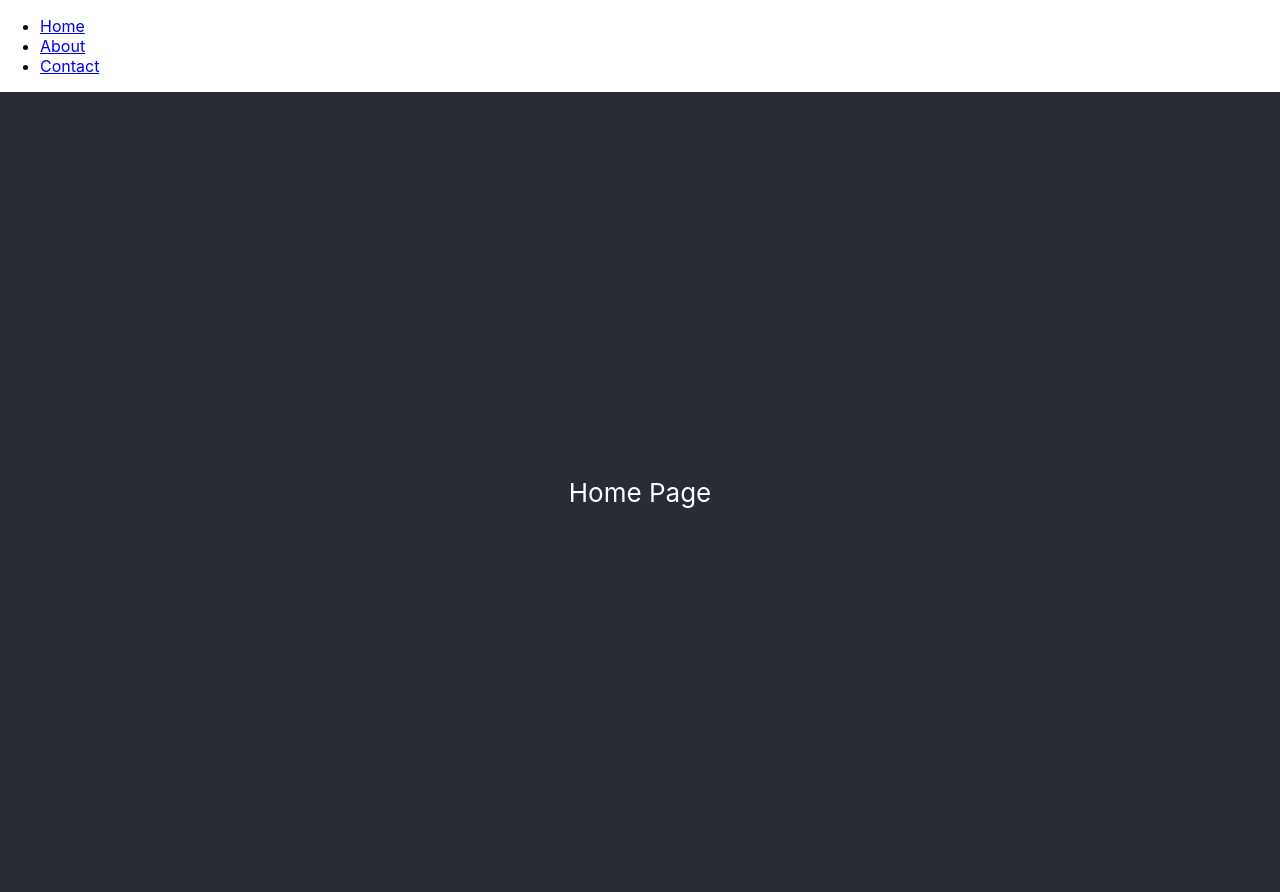
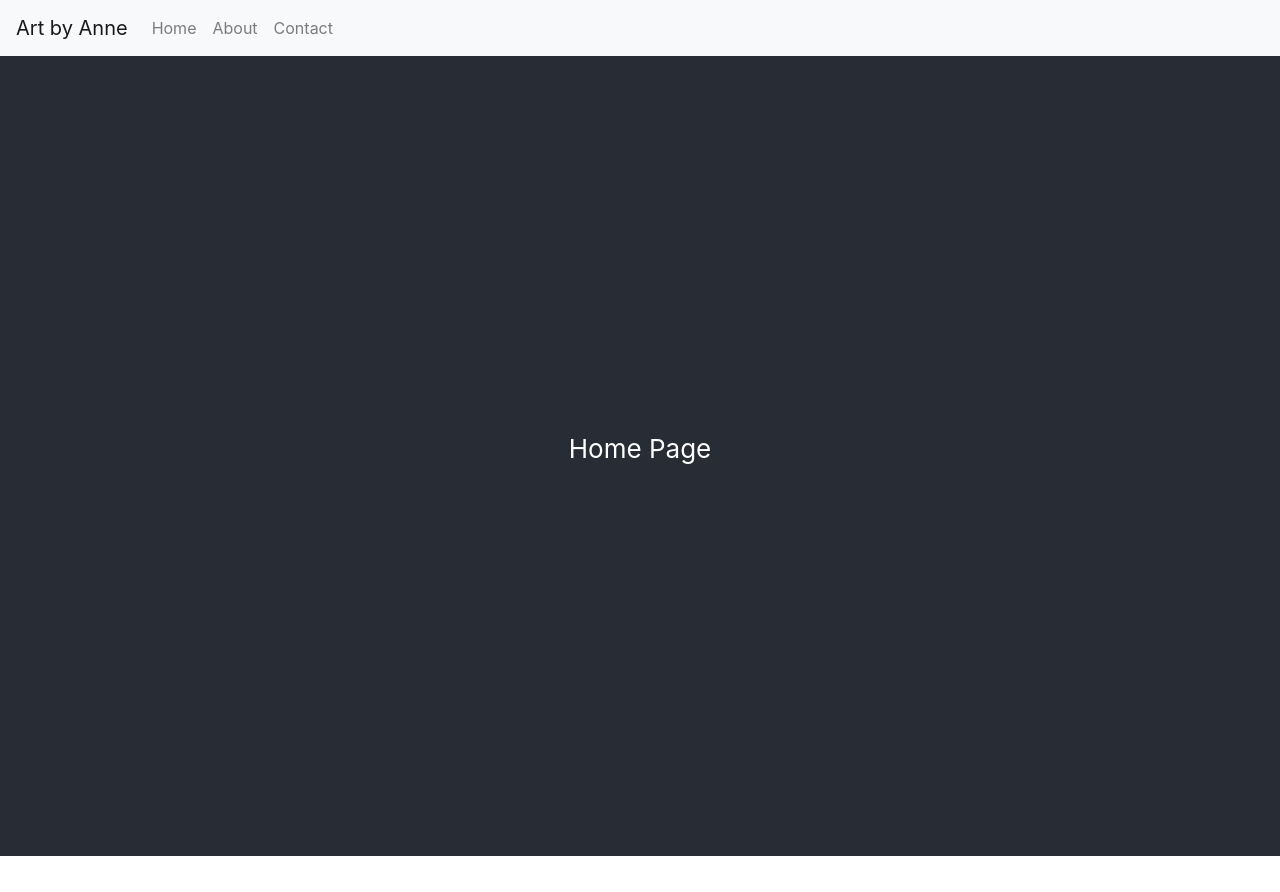
Before and after one commit to katejamboretz/art-portfolio, a React (Create React App) app: page / in a window 1280 px wide. After the commit the page ends 856 px from the top, so only its background shows below. Built offline with nearby package versions, Linux system fonts and the light colour scheme.

Commit message:
import react-bootstrap and add navbar

```diff
--- a/package.json
+++ b/package.json
@@ -6,8 +6,10 @@
     "@testing-library/jest-dom": "^4.2.4",
     "@testing-library/react": "^9.5.0",
     "@testing-library/user-event": "^7.2.1",
+    "bootstrap": "^4.5.0",
     "colorette": "^1.2.1",
     "react": "^16.13.1",
+    "react-bootstrap": "^1.2.2",
     "react-dom": "^16.13.1",
     "react-router-dom": "^5.2.0",
     "react-scripts": "3.4.1"
--- a/public/index.html
+++ b/public/index.html
@@ -7,12 +7,14 @@
   <meta name="viewport" content="width=device-width, initial-scale=1" />
   <meta name="theme-color" content="#000000" />
   <meta name="description" content="Web site created using create-react-app" />
-  <link rel="apple-touch-icon" href="%PUBLIC_URL%/logo192.png" />
+  <!-- <link rel="apple-touch-icon" href="%PUBLIC_URL%/logo192.png" /> -->
   <!--
       manifest.json provides metadata used when your web app is installed on a
       user's mobile device or desktop. See https://developers.google.com/web/fundamentals/web-app-manifest/
     -->
   <link rel="manifest" href="%PUBLIC_URL%/manifest.json" />
+  <link rel="stylesheet" href="https://maxcdn.bootstrapcdn.com/bootstrap/4.5.0/css/bootstrap.min.css"
+    integrity="sha384-9aIt2nRpC12Uk9gS9baDl411NQApFmC26EwAOH8WgZl5MYYxFfc+NcPb1dKGj7Sk" crossorigin="anonymous" />
   <!--
       Notice the use of %PUBLIC_URL% in the tags above.
       It will be replaced with the URL of the `public` folder during the build.
--- a/src/App.js
+++ b/src/App.js
@@ -17,8 +17,9 @@ class App extends Component {
           <div>
             <NavTabs />
             <Route exact path="/" component={Home} />
+            <Route exact path="/contact" component={Contact} />
             <Route exact path="/about" component={About} />
-            <Route path="/contact" component={Contact} />
+            <Route path="/home" component={Home} />
           </div>
         </Router>
       </div>
--- a/src/components/NavTabs.js
+++ b/src/components/NavTabs.js
@@ -1,31 +1,22 @@
 import React from "react";
-import { Link } from "react-router-dom";
+import { Navbar, Nav } from "react-bootstrap";
 
 function NavTabs() {
   return (
-    <ul className="nav nav-tabs">
-      <li className="nav-item">
-        <Link to="/" className={window.location.pathname === "/" ? "nav-link active" : "nav-link"}>
-          Home
-        </Link>
-      </li>
-      <li className="nav-item">
-        <Link
-          to="/about"
-          className={window.location.pathname === "/about" ? "nav-link active" : "nav-link"}
-        >
-          About
-        </Link>
-      </li>
-      <li className="nav-item">
-        <Link
-          to="/contact"
-          className={window.location.pathname === "/contact" ? "nav-link active" : "nav-link"}
-        >
-          Contact
-        </Link>
-      </li>
-    </ul>
+    <>
+      <Navbar bg="light" expand="lg">
+        <Navbar.Brand href="home">Art by Anne</Navbar.Brand>
+        <Navbar.Toggle aria-controls="basic-navbar-nav" />
+        <Navbar.Collapse id="basic-navbar-nav">
+          <Nav className="mr-auto">
+            <Nav.Link href="home">Home</Nav.Link>
+            <Nav.Link href="about">About</Nav.Link>
+            <Nav.Link href="contact">Contact</Nav.Link>
+          </Nav>
+        </Navbar.Collapse>
+      </Navbar>
+
+    </>
   );
 }
 
```
Also changed, not shown: 1 other file (tests, documents, lock files or other folders).
